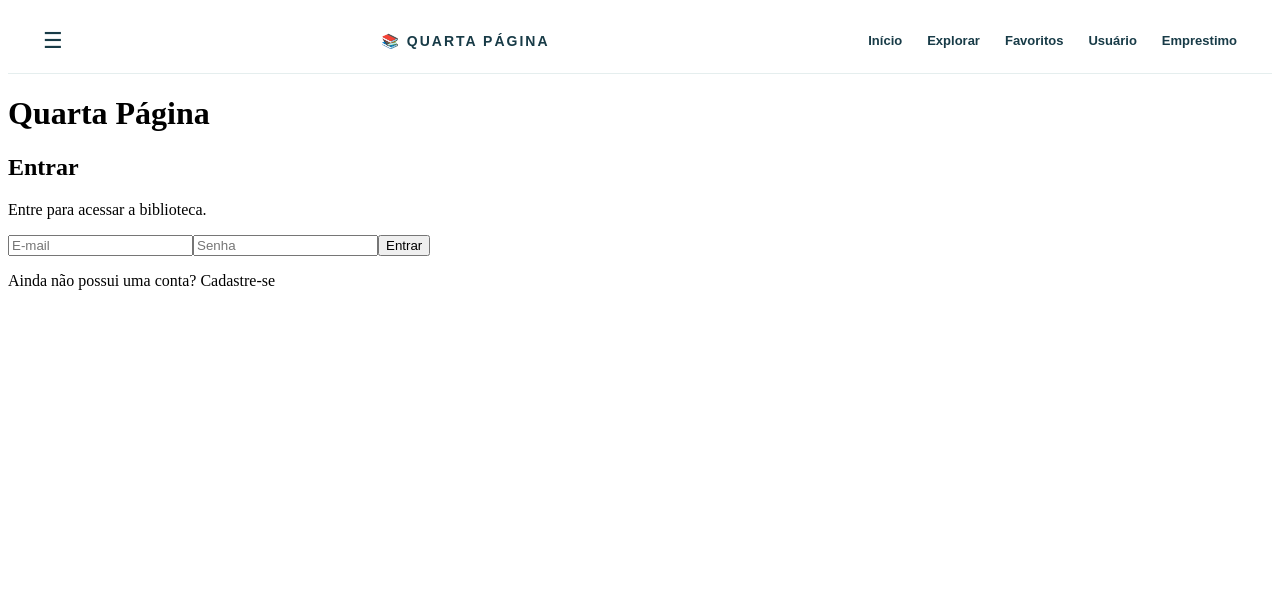
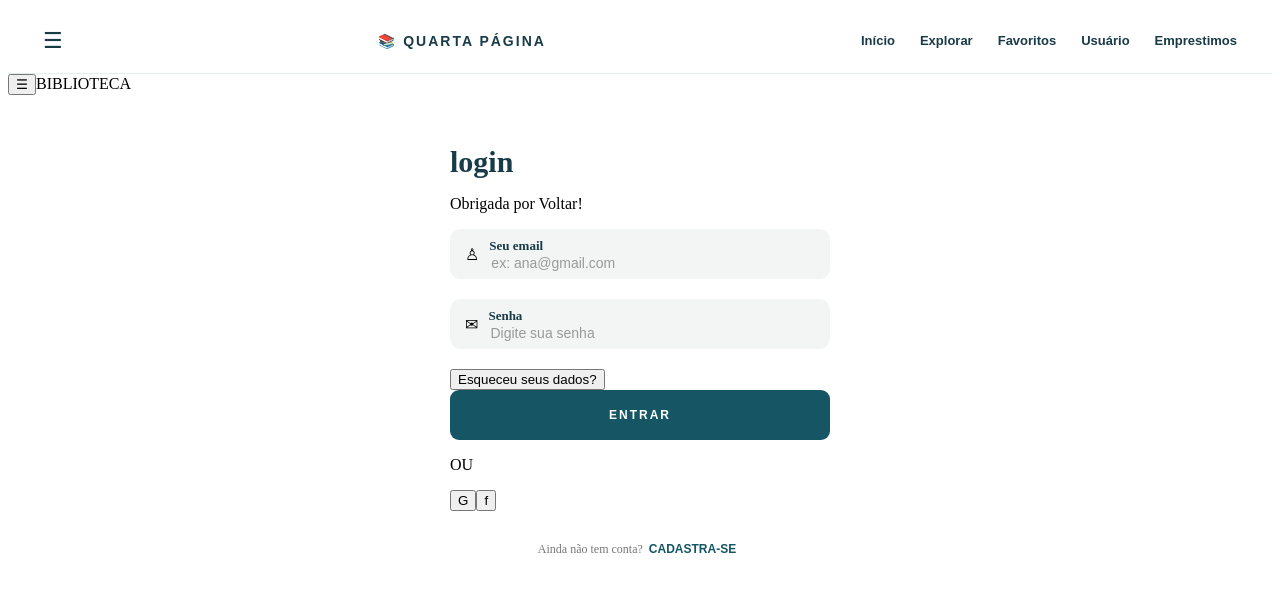
Before and after one commit to raissinha7/quarta-pagina, an Angular app: page /login in a window 1280 px wide. Shown: the top 592 px of the page. Built offline with nearby package versions, Linux system fonts and the light colour scheme.

Commit message:
fix: botoes e estilo de livros

```diff
--- a/src/app/emprestimos/emprestimos.html
+++ b/src/app/emprestimos/emprestimos.html
@@ -57,9 +57,9 @@
 
     <button
       class="continuar"
-      (click)="continuar()"
+      routerLink="/livros"
     >
-      Continuar empréstimo
+      Continuar emprestimos
     </button>
 
   }
--- a/src/app/emprestimos/emprestimos.ts
+++ b/src/app/emprestimos/emprestimos.ts
@@ -13,7 +13,6 @@ import { Livros } from '../services/livros';
 export class EmprestimosComponent {
 
   private livrosService = inject(Livros);
-  private router = inject(Router);
 
   get livrosEmprestados(): Livro[] {
     return this.livrosService.emprestimos();
@@ -22,13 +21,4 @@ export class EmprestimosComponent {
   removerLivro(id: number) {
     this.livrosService.removerEmprestimo(id);
   }
-
-  continuar() {
-    if (this.livrosEmprestados.length === 0) {
-      alert('Você ainda não selecionou nenhum livro.');
-      return;
-    }
-
-    this.router.navigate(['/checkout']);
-  }
 }
--- a/src/app/features/home/home.html
+++ b/src/app/features/home/home.html
@@ -11,20 +11,24 @@
     <h1>O que você quer ler hoje?</h1>
   </section>
 
-  <div class="busca">
-    🔍
-    <input type="text" placeholder="Buscar um livro...">
-  </div>
+ <div class="busca">
+  🔍
+  <input
+    type="text"
+    placeholder="Buscar um livro..."
+    (keyup.enter)="buscarLivro($event)"
+  >
+</div>
 
   <h3>Categorias</h3>
 
   <div class="categorias">
-    <button>Romance</button>
-    <button>Ficção</button>
-    <button>Suspense</button>
-    <button>Fantasia</button>
-    <button>Educação</button>
-  </div>
+  <button (click)="irParaLivros()">Romance</button>
+  <button (click)="irParaLivros()">Ficção</button>
+  <button (click)="irParaLivros()">Suspense</button>
+  <button (click)="irParaLivros()">Fantasia</button>
+  <button (click)="irParaLivros()">Educação</button>
+</div>
 
   <div class="banner">
     <h2>Encontre sua próxima leitura</h2>
@@ -38,17 +42,17 @@
 
   <div class="livros-destaque">
 
-    <div class="livro">
+    <div class="livro" (click)="irParaLivros()">
       <img src="https://covers.openlibrary.org/b/title/The%20Little%20Prince-L.jpg">
       <p>O Pequeno Príncipe</p>
     </div>
 
-    <div class="livro">
+    <div class="livro" (click)="irParaLivros()">
       <img src="https://covers.openlibrary.org/b/title/Harry%20Potter-L.jpg">
       <p>Harry Potter</p>
     </div>
 
-    <div class="livro">
+    <div class="livro" (click)="irParaLivros()">
       <img src="https://covers.openlibrary.org/b/title/Dom%20Casmurro-L.jpg">
       <p>Dom Casmurro</p>
     </div>
--- a/src/app/features/home/home.ts
+++ b/src/app/features/home/home.ts
@@ -1,5 +1,5 @@
-import { Component } from '@angular/core';
-import { RouterLink } from '@angular/router';
+import { Component, inject } from '@angular/core';
+import { Router, RouterLink } from '@angular/router';
 
 @Component({
   selector: 'app-home',
@@ -9,4 +9,21 @@ import { RouterLink } from '@angular/router';
 })
 export class Home {
 
+  private router = inject(Router);
+
+  irParaLivros() {
+    this.router.navigate(['/livros']);
+  }
+
+  buscarLivro(event: Event) {
+    const input = event.target as HTMLInputElement;
+    const busca = input.value.trim();
+
+    if (busca) {
+      this.router.navigate(['/livros'], {
+        queryParams: { busca: busca }
+      });
+    }
+  }
+
 }
--- a/src/app/features/login/login/login.html
+++ b/src/app/features/login/login/login.html
@@ -1,34 +1,78 @@
-<div class="auth-container">
+<div class="pagina-login">
 
-  <div class="auth-card">
+  <header class="topo">
+    <button class="menu">☰</button>
+    <span class="logo">BIBLIOTECA</span>
+  </header>
 
-    <h1>Quarta Página</h1>
+  <section class="login">
 
-    <h2>Entrar</h2>
+    <h1>login</h1>
+    <p class="boas-vindas">Obrigada por Voltar!</p>
 
-    <p>Entre para acessar a biblioteca.</p>
+    <div class="campo">
+      <span class="icone">♙</span>
+
+      <div>
+        <label>Seu email</label>
 
         <input
           type="email"
-      placeholder="E-mail"
           [(ngModel)]="email"
+          placeholder="ex: ana@gmail.com"
         >
+      </div>
+    </div>
+
+    <div class="campo">
+      <span class="icone">✉</span>
+
+      <div>
+        <label>Senha</label>
 
         <input
           type="password"
-      placeholder="Senha"
           [(ngModel)]="senha"
+          placeholder="Digite sua senha"
         >
+      </div>
+    </div>
 
-    <button (click)="entrar()">
-      Entrar
+    <button
+      class="esqueci"
+      type="button"
+      (click)="esqueciSenha()"
+    >
+      Esqueceu seus dados?
     </button>
 
-    <p>
-      Ainda não possui uma conta?
-      <a routerLink="/cadastro">Cadastre-se</a>
-    </p>
+    <button
+      class="btn-entrar"
+      type="button"
+      (click)="entrar()"
+    >
+      ENTRAR
+    </button>
+
+    <div class="divisor">
+      <span></span>
+      <p>OU</p>
+      <span></span>
+    </div>
+
+    <div class="redes">
+      <button type="button" (click)="loginGoogle()">G</button>
+      <button type="button" (click)="loginFacebook()">f</button>
+    </div>
+
+    <div class="cadastro">
+      <span>Ainda não tem conta?</span>
+
+      <button type="button" (click)="cadastrar()">
+        CADASTRA-SE
+      </button>
+    </div>
+
+  </section>
 
 </div>
-
-</div>
--- a/src/app/livros/livros.css
+++ b/src/app/livros/livros.css
@@ -1,5 +1,5 @@
 .pagina-livros {
-  min-height: 100vh;
+  min-height: auto;
   background: #f5fbfc;
   padding: 30px 40px 50px;
   font-family: Arial, sans-serif;
--- a/src/app/livros/livros.html
+++ b/src/app/livros/livros.html
@@ -1,18 +1,32 @@
 <div class="pagina-livros">
-    <h1> Quarta Pagina </h1>
-    <p class="Subtitulo"> Encontre seu próximo livro favorito </p>
-</div>
+    <h1>Quarta Pagina</h1>
+    <p class="Subtitulo">Encontre seu próximo livro favorito</p>
 
-@for (livro of livros(); track livro.id){
+    <div class="grade-livros">
+
+        @for (livro of livros(); track livro.id) {
 
             <div class="card-livro">
                 <img [src]="livro.capa" [alt]="livro.titulo">
-        <h2> {{livro.titulo}} </h2>
-        <p><strong>Autor:</strong> {{livro.autor}} </p>
+
+                <h2>{{livro.titulo}}</h2>
+
+                <p><strong>Autor:</strong> {{livro.autor}}</p>
+
                 <span>{{livro.categoria}}</span>
-        <p> {{livro.descricao}} </p>
-        <button (click)="favoritar(livro.id)"> {{livro.favorito ? 'Favorito' : 'Favoritar'}} </button>
-        <button (click)="emprestar(livro)">Emprestimo</button>
+
+                <p>{{livro.descricao}}</p>
+
+                <button (click)="favoritar(livro.id)">
+                    {{livro.favorito ? 'Favorito' : 'Favoritar'}}
+                </button>
+
+                <button (click)="emprestar(livro)">
+                    Empréstimo
+                </button>
             </div>
 
         }
+
+    </div>
+</div>
--- a/src/app/livros/livros.ts
+++ b/src/app/livros/livros.ts
@@ -21,6 +21,6 @@ export class LivrosComponent {
   }
   emprestar(livro: Livro) {
     this.livrosService.adicionarEmprestimo(livro);
-    this.router.navigate(['/emprestimo']);
+    this.router.navigate(['/emprestimos']);
   }
 }
--- a/src/app/services/livros.ts
+++ b/src/app/services/livros.ts
@@ -12,7 +12,7 @@ export class Livros {
       autor: 'Antoine de Sain-Exupery',
       categoria: 'Fantasia',
       descricao: 'Uma historia sobre amizade, amor e a importancia de enxergar alem das aparencias.',
-      capa: 'https://covers.openlibrary.org/b/title/The%20Prince-L.jpg',
+      capa: 'https://covers.openlibrary.org/b/title/The%20Little%20Prince-L.jpg',
       favorito: false
     },
     {
@@ -30,7 +30,7 @@ export class Livros {
       autor: 'J. K. Rowling',
       categoria: 'Fantasia',
       descricao: 'Harry descobre que e um bruxo e comeca a jornada em Hogwarts.',
-      capa: 'https://covers.openlibrary.org/b/title/Harry%20Potter%20and%20Philosophers%20Stone-L.jpg',
+      capa: 'https://covers.openlibrary.org/b/isbn/9780439708180-L.jpg',
       favorito: false
     },
     {
@@ -48,7 +48,7 @@ export class Livros {
       autor: 'David Flanagan',
       categoria: 'Programação',
       descricao: 'Um Guia completo para aprender JavaScript e desenvolver aplicaçoões para a web.',
-      capa: 'https://covers.openlibrary.org/b/title/JavaScript%20Definitive%20Guide-L.jpg',
+      capa: 'https://covers.openlibrary.org/b/isbn/9780596805524-M.jpg',
       favorito: false
     },
     {
@@ -57,7 +57,7 @@ export class Livros {
       autor: 'Robert C. Martin',
       categoria: 'Programação',
       descricao: 'Um livro sobre boas práticas para escrever códigos mais limpos, organizados e fáceis de manter.',
-      capa: 'https://covers.openlibrary.org/b/title/Clear%20Code-L.jpg',
+      capa: 'https://covers.openlibrary.org/b/title/Clean%20Code-L.jpg',
       favorito: false
     },
     {
@@ -66,7 +66,7 @@ export class Livros {
       autor: 'Thomas H. Cormen',
       categoria: 'Programação',
       descricao: 'Uma introdução aos principais conceitos e técnicas de algoritmos e estruturas de dados.',
-      capa: 'https://covers.openlibrary.org/b/title/Introduction%20Algorithms-L.jgp',
+      capa: 'https://covers.openlibrary.org/b/isbn/9780262033848-L.jpg',
       favorito: false
     },
     {
@@ -84,7 +84,7 @@ export class Livros {
       autor: 'Stephen Hawking',
       categoria: 'História',
       descricao: 'Uma introdução e grandes questões sobre o universo, o tempo e a origem do cosmos.',
-      capa: 'https://covers.openlibrary.org/b/title/A%20Brief%20History%20Time-L.jpg',
+      capa: 'https://covers.openlibrary.org/b/isbn/9780553380163-L.jpg',
       favorito: false
     },
      {
--- a/src/app/shared/layout/header/header.html
+++ b/src/app/shared/layout/header/header.html
@@ -13,7 +13,7 @@
     <a routerLink="/livros">Explorar</a>
     <a routerLink="/favoritos">Favoritos</a>
     <a routerLink="/adicionar">Usuário</a>
-    <a routerLink="/emprestimo">Emprestimo</a>
+    <a routerLink="/emprestimos">Emprestimos</a>
   </nav>
 
 </header>
```
Also changed, not shown: 1 other file (tests, documents, lock files or other folders). Lines whose indentation alone changed are shown as unchanged.
